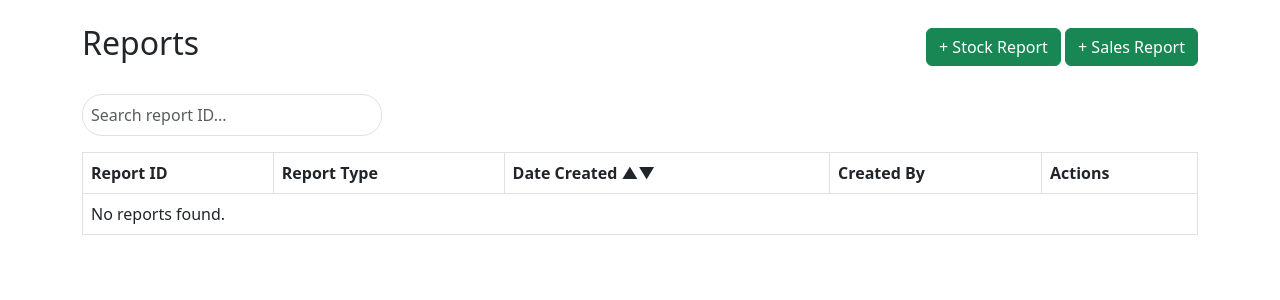
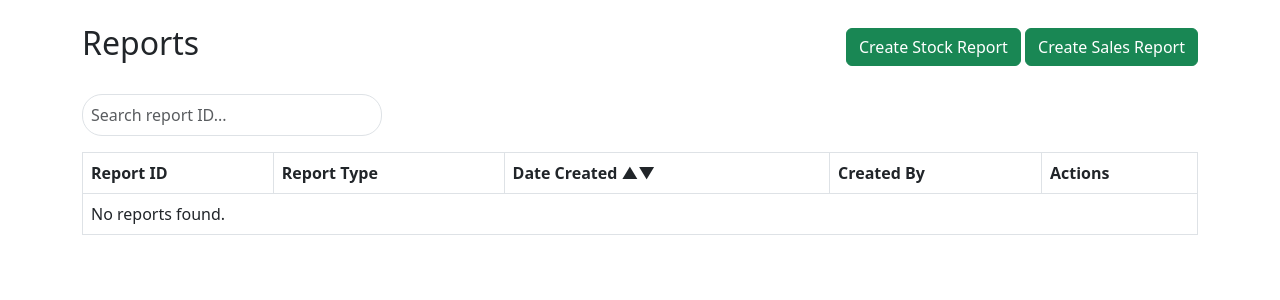
Before and after one commit to sakc-c/Hisaab_Project, a Django app: template hisaab/templates/hisaab/reports.html in a window 1280 px wide. Shown: the part 58-358 px from the top of the page. Run offline with Django 5.2, Linux system fonts and the light colour scheme; the template is opened without the code that fills it, so the values that code supplies are empty.

Commit message:
UI consistency

```diff
--- a/hisaab/templates/hisaab/InventoryMain.html
+++ b/hisaab/templates/hisaab/InventoryMain.html
@@ -4,7 +4,7 @@
     <div class="d-flex justify-content-between align-items-center mb-4">
         <h2 class="mb-2">Inventory Categories</h2>
         <button type="button" class="btn btn-success" data-bs-toggle="modal" data-bs-target="#addCategoryModal">
-            Add Category
+            Create Category
         </button>
     </div>
 
--- a/hisaab/templates/hisaab/bills.html
+++ b/hisaab/templates/hisaab/bills.html
@@ -6,7 +6,7 @@
     <div class="d-flex justify-content-between align-items-center mb-4">
         <h2>Billing</h2>
         <a href="{% url 'create_bill' %}" class="btn btn-success mb-3">
-            + New Bill
+            Create Bill
         </a>
     </div>
 
--- a/hisaab/templates/hisaab/reports.html
+++ b/hisaab/templates/hisaab/reports.html
@@ -6,10 +6,10 @@
         <h2>Reports</h2>
         <div>
             <a href="{% url 'create_report' 'stock' %}" class="btn btn-success">
-                + Stock Report
+                Create Stock Report
             </a>
             <a href="{% url 'create_report' 'sales' %}" class="btn btn-success">
-                + Sales Report
+                Create Sales Report
             </a>
         </div>
     </div>
--- a/hisaab/templates/hisaab/user_management.html
+++ b/hisaab/templates/hisaab/user_management.html
@@ -42,6 +42,5 @@
         </tbody>
     </table>
     <hr>
-    <h5>Just onboarded a new employee? Great! </h5>
 
 {% endblock %}
```
